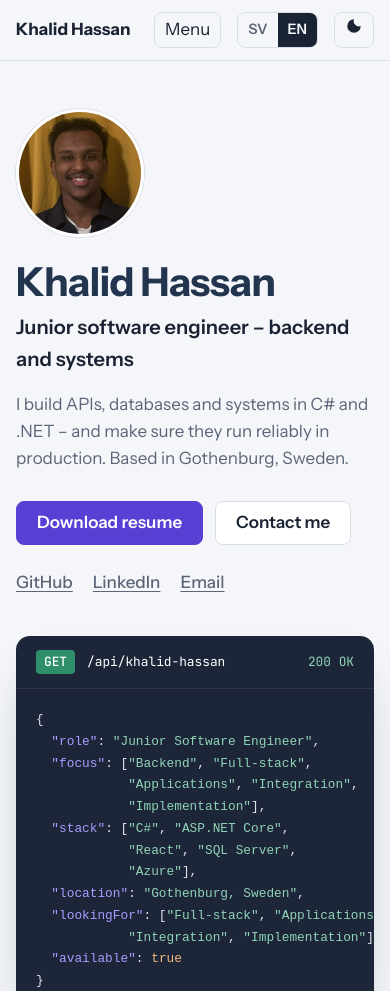
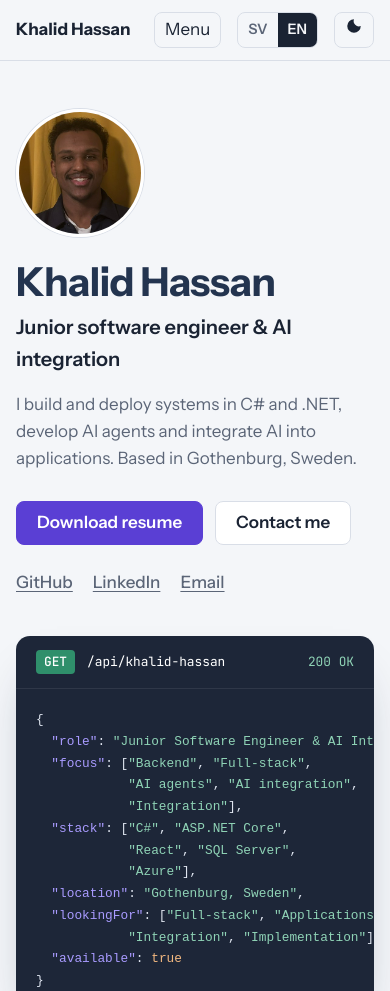
Before and after one commit to Khalid1754/MinPortfolio, a plain HTML site: page index.html in a window 390 px wide. Shown: the top 991 px of the page. Drawn offline with Linux system fonts and the light colour scheme.

Commit message:
Lägg till POLARIS och AgentFlow, GitHub-länkar och ny titel
- Nya projekt: SelfLearning Agent (POLARIS) och AgentFlow
- GitHub-länk på alla projekt som har ett repo
- Titel: Junior systemutvecklare & AI-integration, med AI-agenter i intro och Om mig
- Kompetenser: tar bort Systemtest, lägger till Developer PowerShell, AI-agenter och RAG
- Datum: TrAInr pågående, JobbAgent oktober 2026, LiFeDenTal juni–september 2026
- Byter namn på Jobbansökningsagent till JobbAgent

Co-Authored-By: Claude Opus 5.5 <noreply@anthropic.com>
Claude-Session: https://claude.ai/code/session_013kF74tRvV5JYACCAAEKhif

```diff
--- a/index.html
+++ b/index.html
@@ -3,7 +3,7 @@
 <head>
   <meta charset="UTF-8">
   <meta name="viewport" content="width=device-width, initial-scale=1.0">
-  <title>Khalid Hassan – Junior systemutvecklare</title>
+  <title>Khalid Hassan – Junior systemutvecklare &amp; AI-integration</title>
   <meta name="description" content="Khalid Hassan, junior systemutvecklare inom backend och system i Göteborg. C#, ASP.NET Core, SQL Server och Azure.">
   <link rel="preconnect" href="https://fonts.googleapis.com">
   <link rel="preconnect" href="https://fonts.gstatic.com" crossorigin>
@@ -42,7 +42,7 @@
       <div class="hero-text">
         <img class="avatar" src="Bilagor/profilbild.jpg" alt="Porträtt av Khalid Hassan" data-i18n-alt="avatarAlt" width="128" height="128">
         <h1>Khalid Hassan</h1>
-        <p class="role" data-i18n="role">Junior systemutvecklare inom backend och system</p>
+        <p class="role" data-i18n="role">Junior systemutvecklare &amp; AI-integration</p>
         <p class="lead" data-i18n="lead">Jag bygger API:er, databaser och system i C# och .NET – och ser till att de fungerar i drift. Baserad i Göteborg.</p>
         <div class="actions">
           <a class="btn btn-primary" id="cv-link" href="Bilagor/CV.pdf" download data-i18n="cvButton">Ladda ner CV</a>
@@ -89,9 +89,9 @@
         <div><dt>Frontend</dt><dd><ul class="tags"><li>React</li><li>TypeScript</li><li>Vite</li><li>HTML</li><li>CSS</li></ul></dd></div>
         <div><dt data-i18n="skData">Data och API</dt><dd><ul class="tags"><li>SQL Server</li><li>Azure SQL</li><li>Entity Framework Core</li><li data-i18n="skRest">RESTful API-design</li><li>SignalR</li><li>JSON</li></ul></dd></div>
         <div><dt data-i18n="skCloud">Moln och drift</dt><dd><ul class="tags"><li>Microsoft Azure</li><li>Azure App Service</li><li>Azure Static Web Apps</li><li>Docker</li><li>CI/CD (GitHub Actions)</li></ul></dd></div>
-        <div><dt data-i18n="skTest">Test och metodik</dt><dd><ul class="tags"><li>Unit testing</li><li>xUnit</li><li>Vitest</li><li>Testcontainers</li><li>TDD</li><li data-i18n="skSystest">Systemtest (IEEE 829)</li><li data-i18n="skAgile">Agilt arbetssätt</li></ul></dd></div>
-        <div><dt data-i18n="skTools">Verktyg</dt><dd><ul class="tags"><li>Git / GitHub</li><li>Visual Studio</li><li>VS Code</li></ul></dd></div>
-        <div><dt>AI</dt><dd><ul class="tags"><li>OpenAI API</li><li>Claude API</li><li>Groq API</li><li>Claude Code</li></ul></dd></div>
+        <div><dt data-i18n="skTest">Test och metodik</dt><dd><ul class="tags"><li>Unit testing</li><li>xUnit</li><li>Vitest</li><li>Testcontainers</li><li>TDD</li><li data-i18n="skAgile">Agilt arbetssätt</li></ul></dd></div>
+        <div><dt data-i18n="skTools">Verktyg</dt><dd><ul class="tags"><li>Git / GitHub</li><li>Visual Studio</li><li>VS Code</li><li>Developer PowerShell</li></ul></dd></div>
+        <div><dt>AI</dt><dd><ul class="tags"><li>OpenAI API</li><li>Claude API</li><li>Groq API</li><li>Claude Code</li><li data-i18n="skAgents">AI-agenter</li><li>RAG</li></ul></dd></div>
       </dl>
     </section>
 
--- a/script.js
+++ b/script.js
@@ -2,7 +2,7 @@
 // Ändra en text: leta upp nyckeln i både "sv" och "en" nedan.
 const i18n = {
   sv: {
-    pageTitle: "Khalid Hassan – Junior systemutvecklare",
+    pageTitle: "Khalid Hassan – Junior systemutvecklare & AI-integration",
     pageDescription: "Khalid Hassan, junior systemutvecklare inom backend och system i Göteborg. C#, ASP.NET Core, SQL Server och Azure.",
     skip: "Hoppa till innehållet",
     navLabel: "Huvudmeny",
@@ -14,22 +14,22 @@ const i18n = {
     navProjects: "Projekt",
     navContact: "Kontakt",
     avatarAlt: "Porträtt av Khalid Hassan",
-    role: "Junior systemutvecklare inom backend och system",
-    lead: "Jag bygger API:er, databaser och system i C# och .NET – och ser till att de fungerar i drift. Baserad i Göteborg.",
+    role: "Junior systemutvecklare & AI-integration",
+    lead: "Jag bygger och driftsätter system i C# och .NET, utvecklar AI-agenter och integrerar AI i applikationer. Baserad i Göteborg.",
     cvButton: "Ladda ner CV",
     cvFile: "Bilagor/CV.pdf",
     contactButton: "Kontakta mig",
     emailLabel: "E-post",
     apiLabel: "Sammanfattning av Khalid som ett API-svar",
     api: {
-      roll: "Junior systemutvecklare",
-      fokus: ["Backend", "Fullstack", "Applikation", "Integration", "Implementation"],
+      roll: "Junior systemutvecklare & AI-integration",
+      fokus: ["Backend", "Fullstack", "AI-agenter", "AI-integration", "Integration"],
       stack: ["C#", "ASP.NET Core", "React", "SQL Server", "Azure"],
       ort: "Göteborg",
       söker: ["Fullstack", "Applikation", "Integration", "Implementation"],
       tillgänglig: true
     },
-    about1: "Jag är systemvetare från Högskolan i Borås med inriktning mot backend- och systemutveckling. Jag har byggt och driftsatt applikationer i C# och .NET – med API-design, databaser och testning – i egna projekt, teamprojekt och under utbildningen.",
+    about1: "Jag är systemvetare från Högskolan i Borås med inriktning mot backend- och systemutveckling. Jag har byggt och driftsatt applikationer i C# och .NET – med API-design, databaser och testning – i egna projekt, teamprojekt och under utbildningen. På senare tid har jag fokuserat på att utveckla AI-agenter och integrera AI i system, bland annat med RAG och multiagentflöden.",
     about2: "Under 2026 gjorde jag praktik som applikationstekniker på Estrella, där jag installerade och konfigurerade system som InforMES, hjälpte användare och hanterade IT-incidenter. Det gav mig en bra bild av hur system fungerar när de väl är i drift.",
     about3: "Jag är strukturerad och lösningsorienterad, och trivs bäst när jag får bygga robusta system tillsammans med ett team.",
     factEducation: "Utbildning",
@@ -44,6 +44,7 @@ const i18n = {
     skTest: "Test och metodik",
     skSystest: "Systemtest (IEEE 829)",
     skAgile: "Agilt arbetssätt",
+    skAgents: "AI-agenter",
     skTools: "Verktyg",
     exp1When: "Mars 2026 – September 2026",
     exp1Title: "Applikationstekniker (praktik)",
@@ -72,7 +73,7 @@ const i18n = {
     contactLead: "Jag söker jobb inom fullstack, applikation, integration och implementation i Göteborgsområdet. Hör gärna av dig."
   },
   en: {
-    pageTitle: "Khalid Hassan – Junior Software Engineer",
+    pageTitle: "Khalid Hassan – Junior Software Engineer & AI Integration",
     pageDescription: "Khalid Hassan, junior software engineer focused on backend and systems in Gothenburg, Sweden. C#, ASP.NET Core, SQL Server and Azure.",
     skip: "Skip to content",
     navLabel: "Main menu",
@@ -84,22 +85,22 @@ const i18n = {
     navProjects: "Projects",
     navContact: "Contact",
     avatarAlt: "Portrait of Khalid Hassan",
-    role: "Junior software engineer – backend and systems",
-    lead: "I build APIs, databases and systems in C# and .NET – and make sure they run reliably in production. Based in Gothenburg, Sweden.",
+    role: "Junior software engineer & AI integration",
+    lead: "I build and deploy systems in C# and .NET, develop AI agents and integrate AI into applications. Based in Gothenburg, Sweden.",
     cvButton: "Download resume",
     cvFile: "Bilagor/CV_EN.pdf",
     contactButton: "Contact me",
     emailLabel: "Email",
     apiLabel: "Summary of Khalid as an API response",
     api: {
-      role: "Junior Software Engineer",
-      focus: ["Backend", "Full-stack", "Applications", "Integration", "Implementation"],
+      role: "Junior Software Engineer & AI Integration",
+      focus: ["Backend", "Full-stack", "AI agents", "AI integration", "Integration"],
       stack: ["C#", "ASP.NET Core", "React", "SQL Server", "Azure"],
       location: "Gothenburg, Sweden",
       lookingFor: ["Full-stack", "Applications", "Integration", "Implementation"],
       available: true
     },
-    about1: "I hold a bachelor's degree in Informatics from the University of Borås, specializing in backend and systems development. I have built and deployed applications in C# and .NET – including API design, databases and testing – in personal projects, team projects and during my studies.",
+    about1: "I hold a bachelor's degree in Informatics from the University of Borås, specializing in backend and systems development. I have built and deployed applications in C# and .NET – including API design, databases and testing – in personal projects, team projects and during my studies. Recently I have focused on developing AI agents and integrating AI into systems, including RAG and multi-agent workflows.",
     about2: "In 2026 I completed an internship as an application technician at Estrella, where I installed and configured systems such as InforMES, supported users and handled IT incidents. It gave me a clear picture of how systems behave once they are in production.",
     about3: "I am structured and solution-oriented, and I enjoy building robust systems together with a team.",
     factEducation: "Education",
@@ -114,6 +115,7 @@ const i18n = {
     skTest: "Testing and methods",
     skSystest: "System testing (IEEE 829)",
     skAgile: "Agile / Scrum",
+    skAgents: "AI agents",
     skTools: "Tools",
     exp1When: "March 2026 – September 2026",
     exp1Title: "Application Technician (Internship)",
@@ -147,13 +149,65 @@ const i18n = {
 // Lämna github/demo som null för att dölja knappen.
 const projects = [
   {
+    name: "SelfLearning Agent (POLARIS)",
+    image: null,
+    tech: ["Python", "FastAPI", "Claude API", "Groq API", "RAG", "SQLite FTS5", "Vektorsök (fastembed)", "Telegram Bot API", "pytest", "GitHub Actions", "Claude Code"],
+    github: "https://github.com/Khalid1754/SelfLearning-Agent",
+    demo: null,
+    sv: {
+      subtitle: "Självlärande AI-agent", period: "Oktober 2026 – pågående",
+      summary: "En personlig AI-agent som lär sig av det jag matar in och av det den läser på nätet. Den tränar ingen egen modell, utan bygger upp ett minne som växer för varje körning.",
+      points: [
+        "Kunskapsbas i SQLite med både ordsökning (FTS5) och vektorsökning, som agenten använder för RAG innan den svarar.",
+        "Reflekterar efter varje uppgift och sparar lärdomar och återanvändbara färdigheter. Lärdomar från webben godkänner jag först.",
+        "Nås via terminalen, ett eget chattgränssnitt i webbläsaren (FastAPI) och en Telegram-bot i mobilen, med feedback via 👍/👎.",
+        "57 automatiska tester som körs i GitHub Actions vid varje push."
+      ]
+    },
+    en: {
+      subtitle: "Self-learning AI agent", period: "October 2026 – Present",
+      summary: "A personal AI agent that learns from what I feed it and from what it reads on the web. It does not train its own model; instead it builds a memory that grows with every run.",
+      points: [
+        "Knowledge base in SQLite with both keyword search (FTS5) and vector search, which the agent uses for RAG before it answers.",
+        "Reflects after every task and saves lessons and reusable skills. Lessons learned from the web are approved by me first.",
+        "Available through the terminal, its own browser chat interface (FastAPI) and a Telegram bot on my phone, with 👍/👎 feedback.",
+        "57 automated tests that run in GitHub Actions on every push."
+      ]
+    }
+  },
+  {
+    name: "AgentFlow",
+    image: null,
+    tech: ["C#", ".NET 10", "Minimal API", "Entity Framework Core", "SQL Server", "Groq API", "React", "TypeScript", "Vite", "Server-Sent Events", "Docker", "GitHub Actions", "xUnit", "Vitest"],
+    github: "https://github.com/Khalid1754/AgentFlow.API",
+    demo: null,
+    sv: {
+      subtitle: "Multiagentsystem med AI", period: "Oktober 2026",
+      summary: "Fyra AI-agenter (Researcher, Analyst, Writer och Reviewer) lämnar över uppgifter till varandra och tar fram en rapport med källor utifrån en fråga, där varje överlämning visas live.",
+      points: [
+        "Researcher söker på Wikipedia och DuckDuckGo och lämnar upp till 8 källor vidare. Reviewer kan skicka tillbaka rapporten till Writer om något saknas.",
+        "En orkestrerare i .NET 10 styr flödet via en bakgrundskö, sparar varje steg i SQL Server med EF Core och strömmar dem till React-gränssnittet med Server-Sent Events.",
+        "17 automatiska tester som körs i GitHub Actions."
+      ]
+    },
+    en: {
+      subtitle: "Multi-agent AI system", period: "October 2026",
+      summary: "Four AI agents (Researcher, Analyst, Writer and Reviewer) hand tasks over to each other to produce a sourced report from a question, with every handoff shown live.",
+      points: [
+        "The Researcher searches Wikipedia and DuckDuckGo and passes on up to 8 sources. The Reviewer can send the report back to the Writer if something is missing.",
+        "An orchestrator in .NET 10 runs the flow through a background queue, saves each step in SQL Server with EF Core and streams them to the React front end with Server-Sent Events.",
+        "17 automated tests that run in GitHub Actions."
+      ]
+    }
+  },
+  {
     name: "TrAInr",
     image: null,
     tech: ["C#", ".NET 10", "ASP.NET Core Web API", "Entity Framework Core", "SQL Server", "Azure SQL", "React", "TypeScript", "Vite", "Claude API", "Groq API", "Gemini API", "Docker", "Azure App Service", "GitHub Actions", "xUnit", "Testcontainers", "Vitest", "PWA"],
     github: "https://github.com/Khalid1754/TrAInr.API",
     demo: null,
     sv: {
-      subtitle: "Träningsapp med AI-coach", period: "Oktober 2026",
+      subtitle: "Träningsapp med AI-coach", period: "Oktober 2026 – pågående",
       summary: "En fullstack-app där jag loggar gympass, följer min utveckling i statistik och får råd av en AI-coach.",
       points: [],
       star: {
@@ -164,7 +218,7 @@ const projects = [
       }
     },
     en: {
-      subtitle: "Workout app with an AI coach", period: "October 2026",
+      subtitle: "Workout app with an AI coach", period: "October 2026 – Present",
       summary: "A full-stack app where I log gym sessions, follow my progress in statistics and get advice from an AI coach.",
       points: [],
       star: {
@@ -176,19 +230,18 @@ const projects = [
     }
   },
   {
-    name: "Jobbansökningsagent",
-    nameEn: "Job Application Agent",
+    name: "JobbAgent",
     image: null,
     tech: ["C#", ".NET 10", "Claude API", "JobTech API", "Azure SQL", "React", "Vite"],
-    github: null, // t.ex. "https://github.com/Khalid1754/JobAgent-2-"
+    github: "https://github.com/Khalid1754/JobbAgent.API",
     demo: null,
     sv: {
-      subtitle: "AI-agent för jobbsökning", period: "Oktober 2026 – pågående",
+      subtitle: "AI-agent för jobbsökning", period: "Oktober 2026",
       summary: "En AI-agent som hämtar lediga jobb från Platsbanken och listar de annonser som matchar mina kompetenser och mitt CV.",
       points: ["Hämtar annonser via JobTechs API för Göteborgsområdet.", "Använder Claude API för att bedöma hur väl varje annons matchar CV:t."]
     },
     en: {
-      subtitle: "AI agent for job searching", period: "October 2026 – Present",
+      subtitle: "AI agent for job searching", period: "October 2026",
       summary: "An AI agent that fetches open positions from Platsbanken, the Swedish public job board, and lists the ads that match my skills and resume.",
       points: ["Fetches job ads for the Gothenburg area through the JobTech API.", "Uses the Claude API to assess how well each ad matches the resume."]
     }
@@ -197,7 +250,7 @@ const projects = [
     name: "MarketPulse",
     image: null,
     tech: ["C#", "ASP.NET Core Web API", "Azure SQL", "React", "Vite"],
-    github: null, // t.ex. "https://github.com/Khalid1754/MarketPulse.API"
+    github: "https://github.com/Khalid1754/MarketPulse.API",
     demo: null,
     sv: {
       subtitle: "Webbapplikation med API", period: "Juli 2026",
@@ -212,15 +265,15 @@ const projects = [
     name: "LiFeDenTal",
     image: null, // t.ex. "Bilagor/Project LiFeDenTal.png"
     tech: ["C#", "ASP.NET Core Web API", "SignalR", "React", "Vite", "Azure SQL", "Azure Static Web Apps"],
-    github: null, // t.ex. "https://github.com/Khalid1754/LiFeDenTal"
+    github: "https://github.com/Khalid1754/LiFeDenTal",
     demo: null,
     sv: {
-      subtitle: "Journalsystem för tandvård", period: "Juni 2026 – pågående",
+      subtitle: "Journalsystem för tandvård", period: "Juni 2026 – September 2026",
       summary: "Ett journalsystem för tandvårdskliniker med patientjournaler och bokning.",
       points: ["Designade och byggde RESTful API:er för patientdata och bokningsflöden.", "Använder SignalR för realtidskommunikation mellan server och klient.", "Modellerade databasen med CRUD för journaler och bokningar."]
     },
     en: {
-      subtitle: "Dental records system", period: "June 2026 – Present",
+      subtitle: "Dental records system", period: "June 2026 – September 2026",
       summary: "A records system for dental clinics with patient records and appointment booking.",
       points: ["Designed and built RESTful APIs for patient data and booking flows.", "Uses SignalR for real-time communication between server and client.", "Modeled the database with CRUD for records and bookings."]
     }
```
